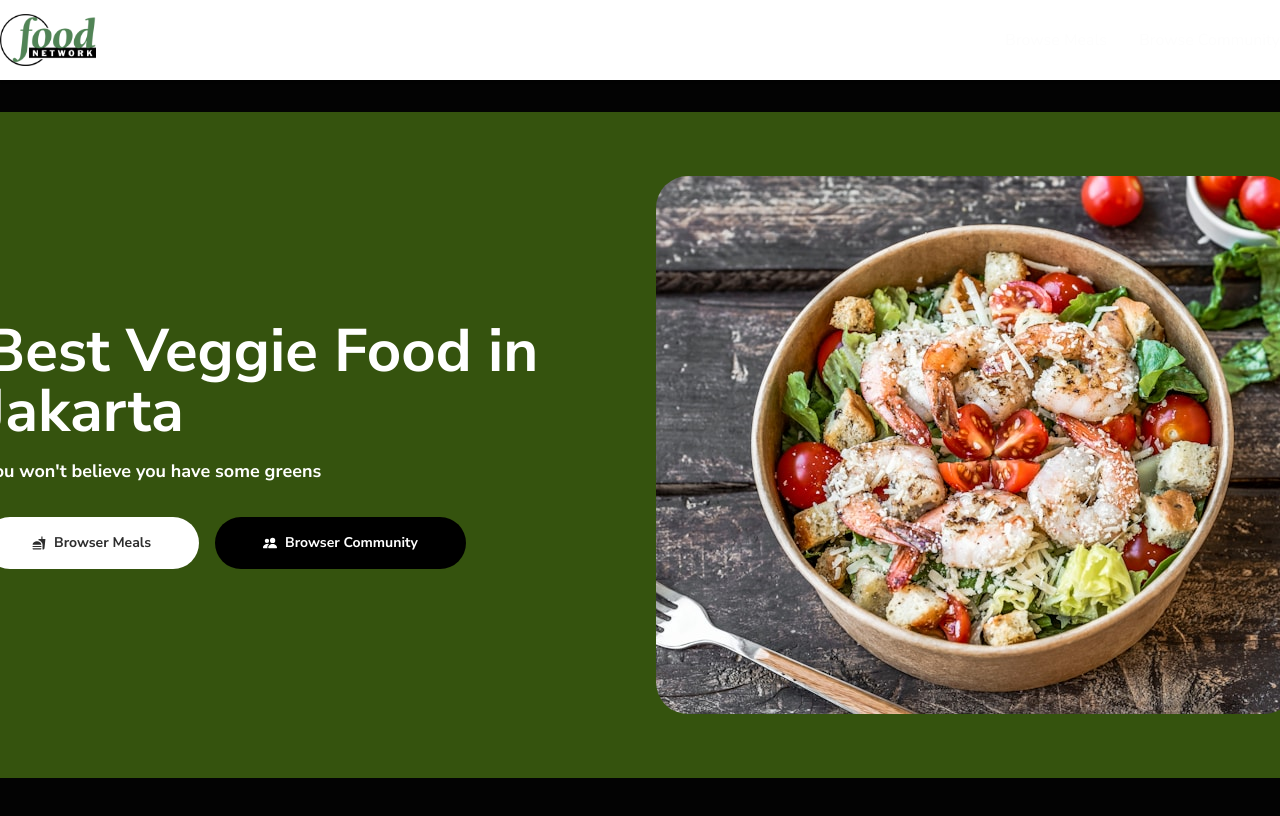
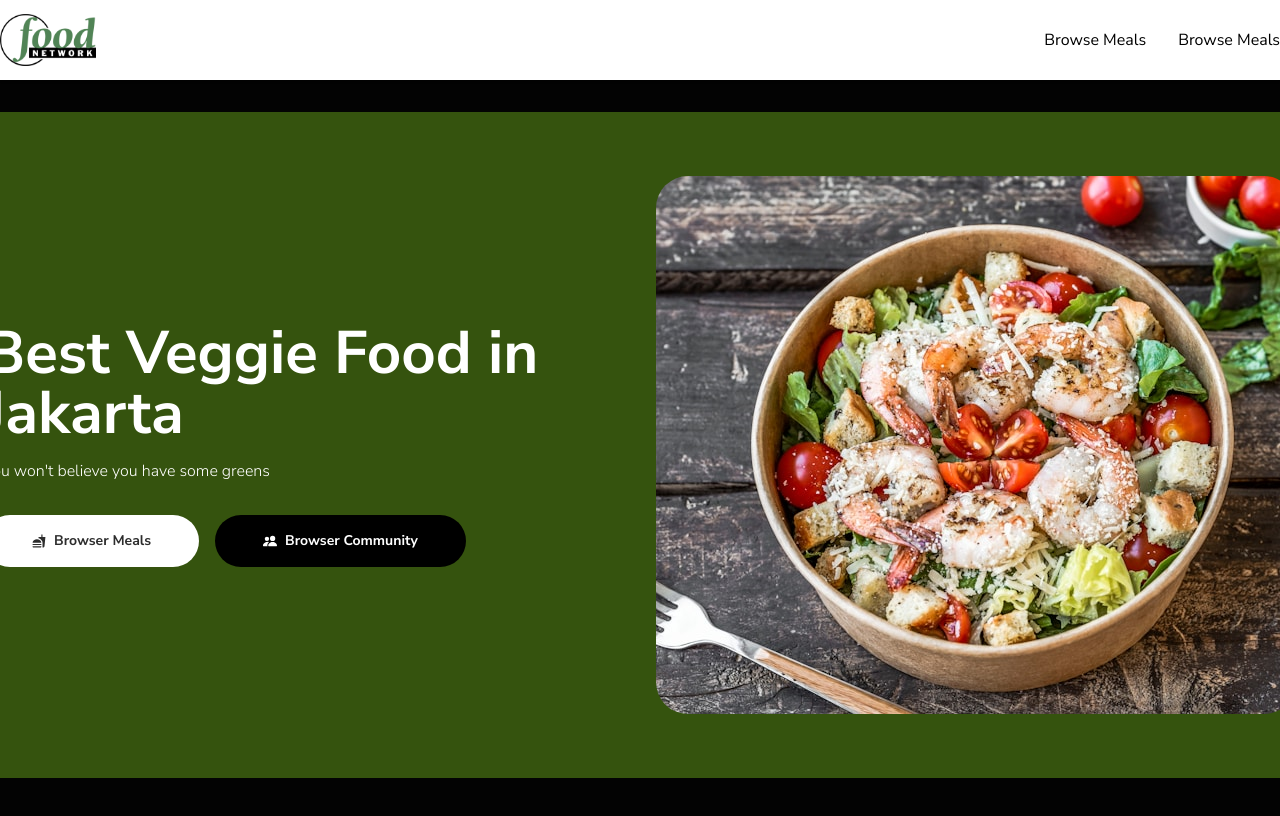
Before and after one commit to sundeeseeyou/foodies, a Next.js app: page / in a window 1280 px wide. Shown: the top 816 px of the page. Built offline with nearby package versions, Linux system fonts and the light colour scheme.

Commit message:
Add src folder and create custom NavLink with usePath and use client

```diff
--- a/components/HeaderFoodies.tsx
+++ b/components/HeaderFoodies.tsx
@@ -1,12 +1,13 @@
 import Image from "next/image";
 import foodies from "../public/foodies.webp";
 import Link from "next/link";
+import NavLink from "./NavLink";
 
 export default function HeaderFoodies() {
   return (
     <>
-      <header className="flex flex-row w-full bg-white shadow justify-center fixed items-center py-4 px-6 max-h-[5rem] lg:px-0">
-        <div className="w-[1440px] flex flex-row justify-between items-center">
+      <header className="flex flex-row w-full bg-white shadow justify-center fixed items-center max-h-[5rem]">
+        <div className="w-[1440px] flex flex-row justify-between items-center py-4">
           <Link href="/">
             <Image
               src={foodies}
@@ -18,10 +19,10 @@ export default function HeaderFoodies() {
           <nav className="hidden sm:block">
             <ul className="flex flex-row gap-8">
               <li>
-                <Link href="/meals">Browse Meals</Link>
+                <NavLink href="/meals">Browse Meals</NavLink>
               </li>
               <li>
-                <Link href="/community">Browse Community</Link>
+                <NavLink href="/community">Browse Meals</NavLink>
               </li>
             </ul>
           </nav>
--- a/components/HeroesImage.tsx
+++ b/components/HeroesImage.tsx
@@ -12,7 +12,9 @@ export default function HeroesImage() {
         {/* left area banner */}
         <div className="flex flex-col justify-center gap-4 items-start font-bold text-white w-1/2">
           <h1 className="text-6xl">Best Veggie Food in Jakarta</h1>
-          <p className="text-lg">You won't believe you have some greens</p>
+          <p className="text-md font-light">
+            You won't believe you have some greens
+          </p>
           <div className="flex flex-row flex-nowrap gap-4 mt-4">
             <Link href="/meals">
               <Button className="flex items-center gap-2 rounded-4xl bg-white text-[#2d2d2d] py-4 px-12 text-sm hover:bg-gray-200 active:bg-gray-300 hover:cursor-pointer">
--- /dev/null
+++ b/components/NavLink.tsx
@@ -0,0 +1,23 @@
+"use client";
+import Link from "next/link";
+import { usePathname } from "next/navigation";
+import { ReactNode } from "react";
+
+interface LinkProps {
+  href: string;
+  children: ReactNode;
+}
+
+export default function NavLink({ href, children }: LinkProps) {
+  const path = usePathname();
+  return (
+    <Link
+      href={href}
+      className={`text-black hover:text-lime-800 ${
+        path.startsWith(href) ? "text-lime-800" : ""
+      }`}
+    >
+      {children}
+    </Link>
+  );
+}
--- a/src/app/community/page.tsx
+++ b/src/app/community/page.tsx
@@ -2,11 +2,9 @@ import Link from "next/link";
 
 export default function CommunityPage() {
   return (
-    <div className="grid grid-rows-[20px_1fr_20px] items-center justify-items-center min-h-screen p-8 pb-20 gap-16 sm:p-20 font-[family-name:var(--font-geist-sans)]">
-      <main className="flex flex-col gap-[32px] row-start-2 items-center sm:items-start">
-        <h1 className="text-8xl">Community</h1>
-        <Link href="../">Back</Link>
-      </main>
-    </div>
+    <main className="flex flex-col items-center justify-center min-h-auto gap-16 px-4 py-16 sm:p-20">
+      <h1 className="text-8xl">Community</h1>
+      <Link href="../">Back</Link>
+    </main>
   );
 }
--- a/src/app/meals/page.tsx
+++ b/src/app/meals/page.tsx
@@ -2,18 +2,12 @@ import Link from "next/link";
 
 export default function MealsPage() {
   return (
-    <>
-      <main className="flex flex-col gap-[32px] row-start-2 items-center sm:items-start">
+    <main className="flex flex-col items-center justify-center min-h-auto gap-16 px-4 py-16 sm:p-20">
       <h1 className="text-8xl">Meals</h1>
       <Link href="/meals/meals-1">Recipe 1</Link>
       <Link href="/meals/meals-2">Recipe 2</Link>
       <Link href="/meals/meals-3">Recipe 3</Link>
       <Link href="../">Back to Top</Link>
     </main>
-
-      <Link className="fixed top-1 right-5" href="/meals/share">
-        Share →
-      </Link>
-    </>
   );
 }
--- a/src/app/page.tsx
+++ b/src/app/page.tsx
@@ -2,7 +2,7 @@ import HeroesImage from "../../components/HeroesImage";
 
 export default function Home() {
   return (
-    <main className="flex flex-col items-center justify-center min-h-auto gap-16 px-4 py-16 sm:p-20">
+    <main className="flex flex-col items-center justify-center min-h-[90dvh] gap-16 px-4 py-16 sm:p-20">
       <HeroesImage />
     </main>
   );
```
Lines whose indentation alone changed are shown as unchanged.
